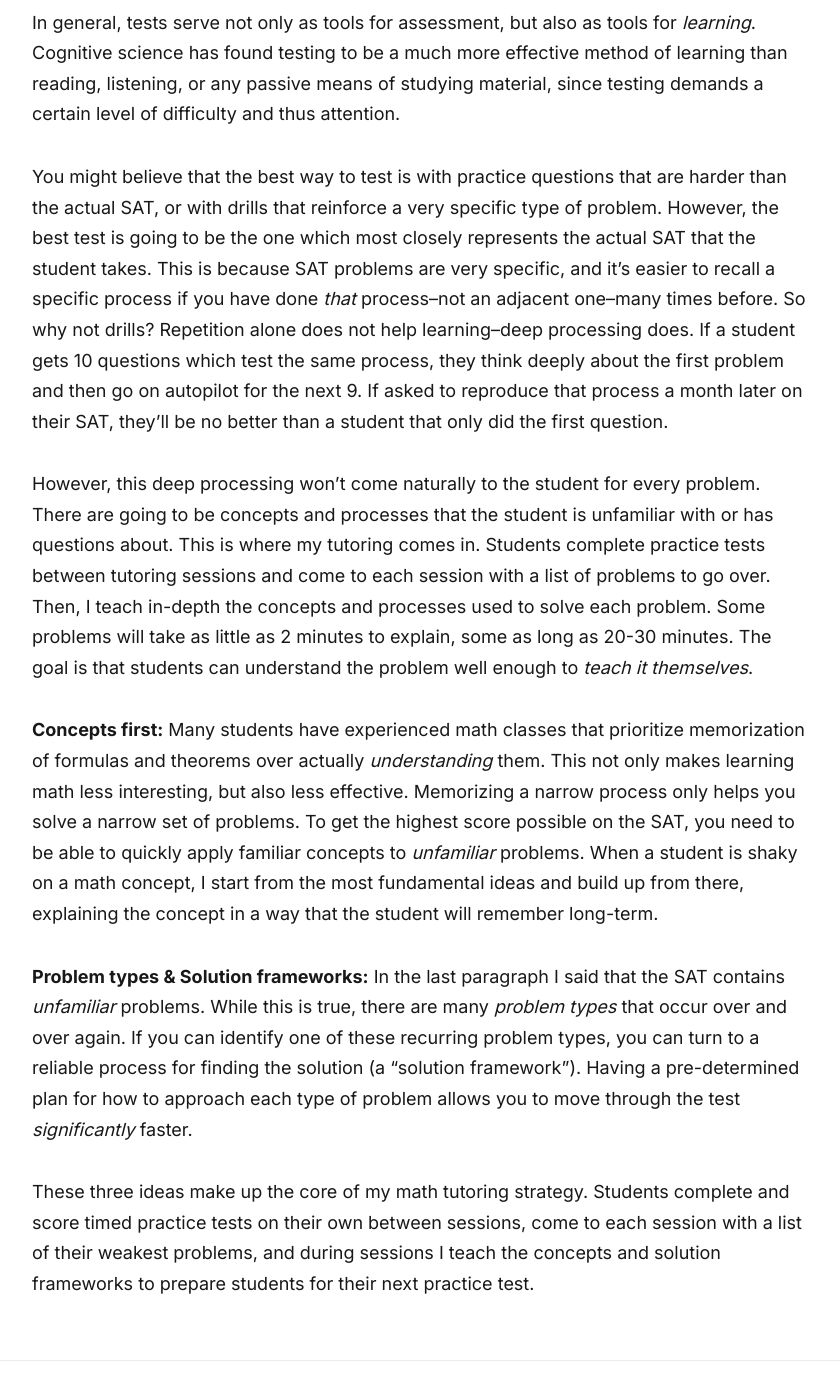
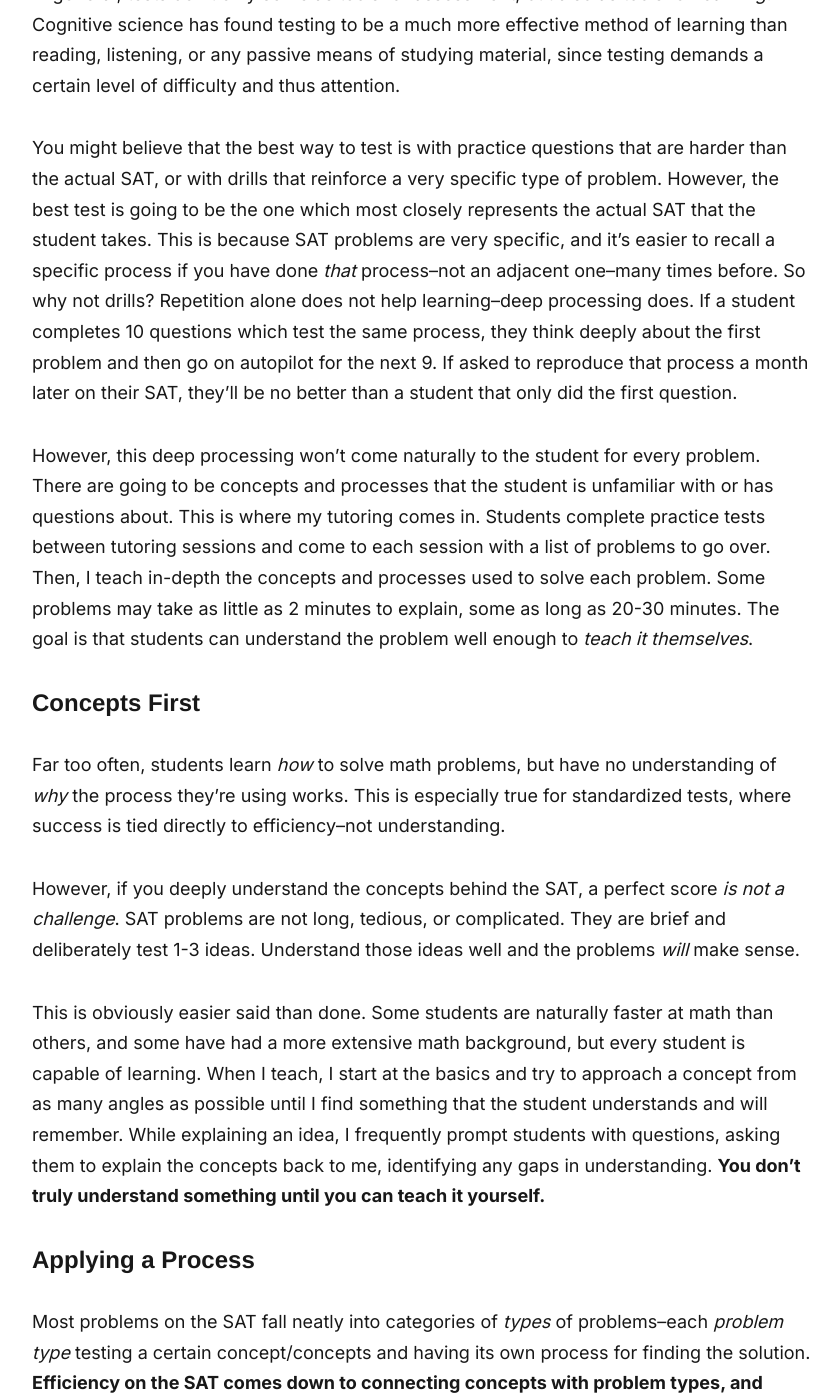
Before and after one commit to qExobyte/qExobyte.github.io, a Jekyll site: the page built from _pages/strategy.md, in a window 1280 px wide and 1400 px high, scrolled down 512 px. Shown: the whole window, without its empty margins (218-1058 px from the left). Built offline with Jekyll 4.4.1, drawn with Linux system fonts in a browser that asks for light colours; nearby versions of some CDN libraries; some web fonts are replaced; some of the changed text lies outside the part shown.

Commit message:
Strategy changes

```diff
--- a/_pages/strategy.md
+++ b/_pages/strategy.md
@@ -4,22 +4,32 @@
 permalink: /strategy/
 ---
 
-Over my 200+ hours tutoring SAT Math, I've been dedicated to continuously improving my tutoring methodology. I've combined the practices most effective for myself and the students I've tutored with my knowledge of cognitive science and learning to tutor deliberately, in a way that not only prepares students for the SAT, but strengthens their mathematical and problem solving abilities long-term.
+Over my 200+ hours tutoring SAT Math, I've been dedicated to continuously improving my tutoring methodology. Here is what's worked:
 
-**Practice Tests:** The best way to prepare for the SAT is to take the SAT. Let me explain why.
+<h3>Practice Tests</h3>
+The best way to prepare for the SAT is to take the SAT.
 
-In general, tests serve not only as tools for assessment, but also as tools for *learning*. Cognitive science has found testing to be a much more effective method of learning than reading, listening, or any passive means of studying material, since testing demands a certain level of difficulty and thus attention.
+In general, tests don't only serve as tools for assessment, but also as tools for *learning*. Cognitive science has found testing to be a much more effective method of learning than reading, listening, or any passive means of studying material, since testing demands a certain level of difficulty and thus attention.
 
-You might believe that the best way to test is with practice questions that are harder than the actual SAT, or with drills that reinforce a very specific type of problem. However, the best test is going to be the one which most closely represents the actual SAT that the student takes. This is because SAT problems are very specific, and it's easier to recall a specific process if you have done *that* process--not an adjacent one--many times before. So why not drills? Repetition alone does not help learning--deep processing does. If a student gets 10 questions which test the same process, they think deeply about the first problem and then go on autopilot for the next 9. If asked to reproduce that process a month later on their SAT, they'll be no better than a student that only did the first question.
+You might believe that the best way to test is with practice questions that are harder than the actual SAT, or with drills that reinforce a very specific type of problem. However, the best test is going to be the one which most closely represents the actual SAT that the student takes. This is because SAT problems are very specific, and it's easier to recall a specific process if you have done *that* process--not an adjacent one--many times before. So why not drills? Repetition alone does not help learning--deep processing does. If a student completes 10 questions which test the same process, they think deeply about the first problem and then go on autopilot for the next 9. If asked to reproduce that process a month later on their SAT, they'll be no better than a student that only did the first question.
 
-However, this deep processing won't come naturally to the student for every problem. There are going to be concepts and processes that the student is unfamiliar with or has questions about. This is where my tutoring comes in. Students complete practice tests between tutoring sessions and come to each session with a list of problems to go over. Then, I teach in-depth the concepts and processes used to solve each problem. Some problems will take as little as 2 minutes to explain, some as long as 20-30 minutes. The goal is that students can understand the problem well enough to *teach it themselves*.
+However, this deep processing won't come naturally to the student for every problem. There are going to be concepts and processes that the student is unfamiliar with or has questions about. This is where my tutoring comes in. Students complete practice tests between tutoring sessions and come to each session with a list of problems to go over. Then, I teach in-depth the concepts and processes used to solve each problem. Some problems may take as little as 2 minutes to explain, some as long as 20-30 minutes. The goal is that students can understand the problem well enough to *teach it themselves*.
 
-**Concepts first:** Many students have experienced math classes that prioritize memorization of formulas and theorems over actually *understanding* them. This not only makes learning math less interesting, but also less effective. Memorizing a narrow process only helps you solve a narrow set of problems. To get the highest score possible on the SAT, you need to be able to quickly apply familiar concepts to *unfamiliar* problems. When a student is shaky on a math concept, I start from the most fundamental ideas and build up from there, explaining the concept in a way that the student will remember long-term.
+<h3>Concepts First</h3>
 
-**Problem types & Solution frameworks:** In the last paragraph I said that the SAT contains *unfamiliar* problems. While this is true, there are many *problem types* that occur over and over again. If you can identify one of these recurring problem types, you can turn to a reliable process for finding the solution (a "solution framework"). Having a pre-determined plan for how to approach each type of problem allows you to move through the test *significantly* faster.
+Far too often, students learn *how* to solve math problems, but have no understanding of *why* the process they're using works. This is especially true for standardized tests, where success is tied directly to efficiency--not understanding.
 
-These three ideas make up the core of my math tutoring strategy. Students complete and score timed practice tests on their own between sessions, come to each session with a list of their weakest problems, and during sessions I teach the concepts and solution frameworks to prepare students for their next practice test.
+However, if you deeply understand the concepts behind the SAT, a perfect score *is not a challenge*. SAT problems are not long, tedious, or complicated. They are brief and deliberately test 1-3 ideas. Understand those ideas well and the problems *will* make sense.
 
+This is obviously easier said than done. Some students are naturally faster at math than others, and some have had a more extensive math background, but every student is capable of learning. When I teach, I start at the basics and try to approach a concept from as many angles as possible until I find something that the student understands and will remember. While explaining an idea, I frequently prompt students with questions, asking them to explain the concepts back to me, identifying any gaps in understanding. **You don't truly understand something until you can teach it yourself.**
+
+<h3>Applying a Process</h3>
+
+Most problems on the SAT fall neatly into categories of *types* of problems--each *problem type* testing a certain concept/concepts and having its own process for finding the solution. **Efficiency on the SAT comes down to connecting concepts with problem types, and problem types with processes.**
+
+For example, let's look at Systems of Linear Equations--a problem type guaranteed to show up on every SAT. **Conceptually**, a system is a set of relationships between variables that when combined, express a specific instance (or graphically, a point). On the SAT, this **problem type** will typically have 2 equations and 2 variables, both of which can be solved for. Finally, the **processes** you can use are elimination or substitution.
+
+<img src="/images/connection.png" align="center">
 
 
 
```
Also changed, not shown: images/connection.png (added), images/ptest.PNG (added).
